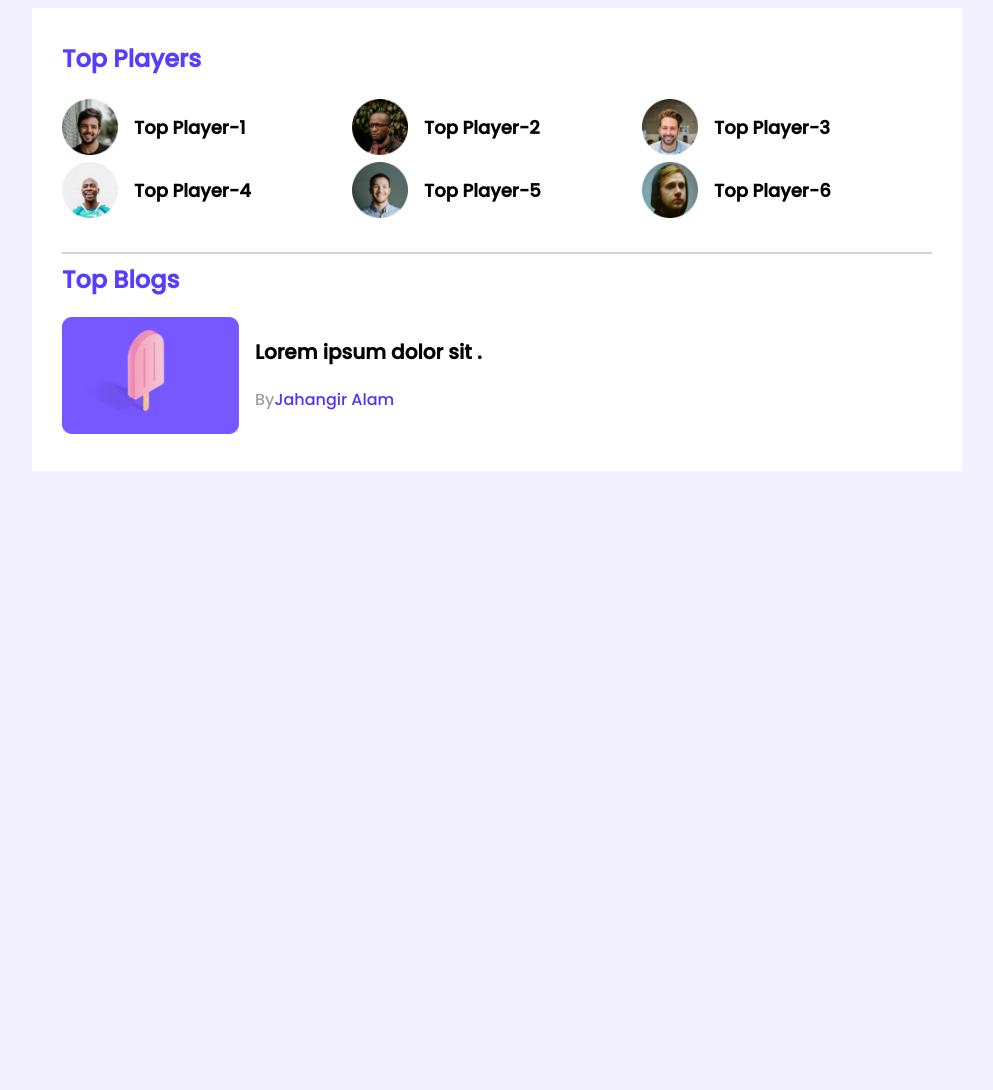
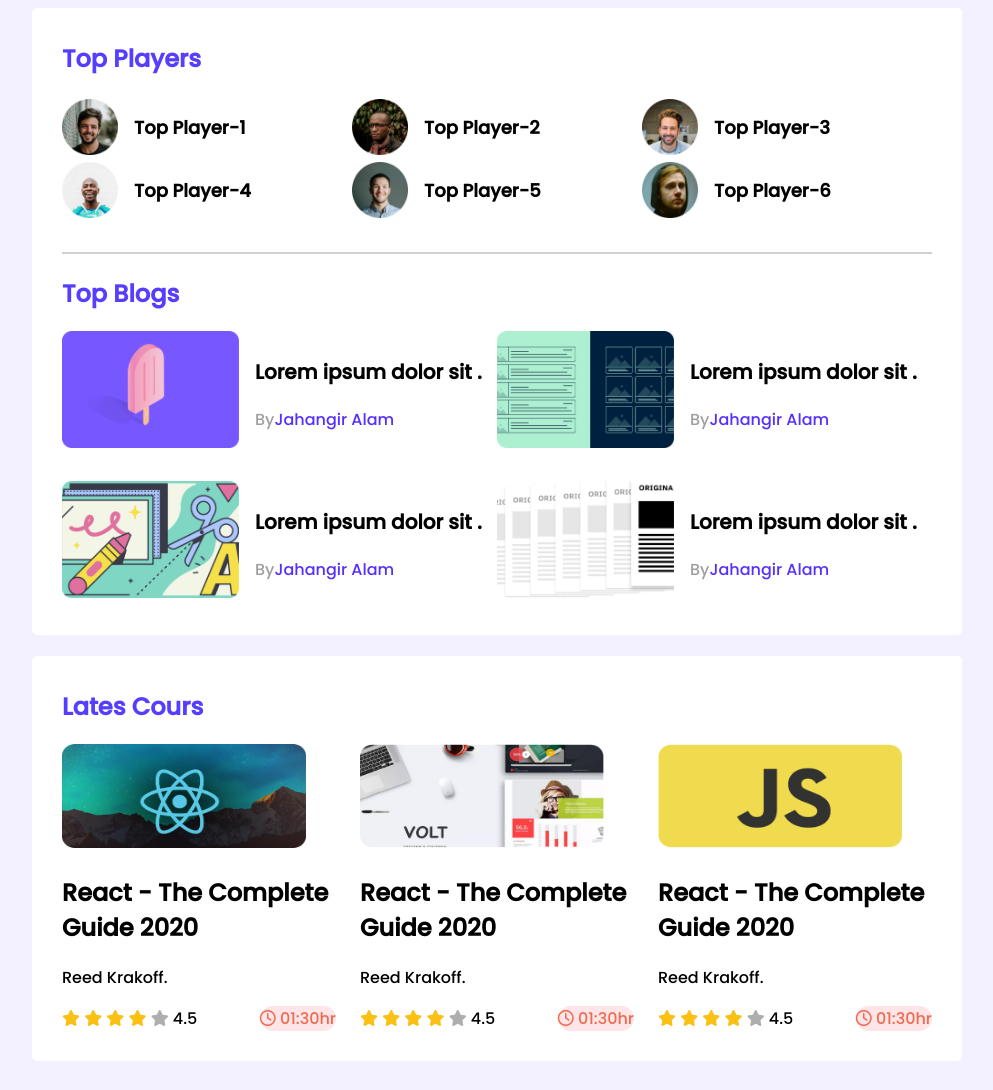
Before and after one commit to abdulhamid331404/leader-board-css3, a plain HTML site: page index.html in a window 1280 px wide. Shown: the whole page, without its empty margins (143-1136 px from the left). Before the commit the page ends 800 px from the top, so only its background shows below. Drawn offline with Linux system fonts and the light colour scheme.

Commit message:
add somthing

```diff
--- a/index.html
+++ b/index.html
@@ -5,6 +5,8 @@
     <meta http-equiv="X-UA-Compatible" content="IE=edge">
     <meta name="viewport" content="width=device-width, initial-scale=1.0">
     <title>Leader Board</title>
+    <!-- font awesome -->
+    <script src="https://kit.fontawesome.com/8f13d41410.js" crossorigin="anonymous"></script>
     <!-- stylesheed -->
     <link rel="stylesheet" href="styles/style.css">
 </head>
@@ -59,6 +61,108 @@
                           <p class="blog-author">By<a href="">Jahangir Alam</a></p>
                         </div>
                     </article>
+                    <article class="blog">
+                        <div class="thumbnail">
+                            <img src="images/blogs/blog-2.png" alt="">
+                        </div>
+                        <div class="blog-info">
+                          <h3 class="blog-title">Lorem ipsum dolor sit .</h3>
+                          <p class="blog-author">By<a href="">Jahangir Alam</a></p>
+                        </div>
+                    </article>
+                    <article class="blog">
+                        <div class="thumbnail">
+                            <img src="images/blogs/blog-3.png" alt="">
+                        </div>
+                        <div class="blog-info">
+                          <h3 class="blog-title">Lorem ipsum dolor sit .</h3>
+                          <p class="blog-author">By<a href="">Jahangir Alam</a></p>
+                        </div>
+                    </article>
+                    <article class="blog">
+                        <div class="thumbnail">
+                            <img src="images/blogs/blog-4.png" alt="">
+                        </div>
+                        <div class="blog-info">
+                          <h3 class="blog-title">Lorem ipsum dolor sit .</h3>
+                          <p class="blog-author">By<a href="">Jahangir Alam</a></p>
+                        </div>
+                    </article>
+                </div>
+            </div>
+        </section>
+        <!-- Latest Courses -->
+        <section class="container">
+            <h2 class="section-title">Lates Cours</h2>
+            <div class="courses">
+                <div class="course">
+                    <div class="course-banner">
+                        <img src="images/courses/course-1.png" alt="">
+                    </div>
+                    <div class="course-detil">
+                        <h2 class="course-title">React - The Complete Guide 2020</h2>
+                        <p class="course-author">Reed Krakoff.</p>
+                        <div class="course-info">
+                           <div>
+                            <i class="fas fa-star filled"></i>
+                            <i class="fas fa-star filled"></i>
+                            <i class="fas fa-star filled"></i>
+                            <i class="fas fa-star filled"></i>
+                            <i class="fas fa-star empty"></i>
+                        <span>4.5</span>
+                        </div>
+                         <div class="course-duration">
+                            <i class="far fa-clock"></i>
+                            01:30hr
+                           </div>
+                        </div>
+                    </div>
+                </div>
+                <div class="course">
+                    <div class="course-banner">
+                        <img src="images/courses/course-2.png" alt="">
+                    </div>
+                    <div class="course-detil">
+                        <h2 class="course-title">React - The Complete Guide 2020</h2>
+                        <p class="course-author">Reed Krakoff.</p>
+                        <div class="course-info">
+                           <div>
+                            <i class="fas fa-star filled"></i>
+                            <i class="fas fa-star filled"></i>
+                            <i class="fas fa-star filled"></i>
+                            <i class="fas fa-star filled"></i>
+                            <i class="fas fa-star empty"></i>
+                        <span>4.5</span>
+                        </div>
+                         <div class="course-duration">
+                            <i class="far fa-clock"></i>
+                            01:30hr
+                           </div>
+                        </div>
+                    </div>
+                </div>
+                <div class="course">
+                    <div class="course-banner">
+                        <img src="images/courses/course-3.png" alt="">
+                    </div>
+                    <div class="course-detil">
+                        <h2 class="course-title">React - The Complete Guide 2020</h2>
+                        <p class="course-author">Reed Krakoff.</p>
+                        <div class="course-info">
+                           <div>
+                            <i class="fas fa-star filled"></i>
+                            <i class="fas fa-star filled"></i>
+                            <i class="fas fa-star filled"></i>
+                            <i class="fas fa-star filled"></i>
+                            <i class="fas fa-star empty"></i>
+                        <span>4.5</span>
+                        </div>
+                         <div class="course-duration">
+                            <i class="far fa-clock"></i>
+                            01:30hr
+                           </div>
+                        </div>
+                    </div>
                 </div>
             </div>
         </section>
--- a/styles/style.css
+++ b/styles/style.css
@@ -7,15 +7,19 @@ body{
 }
 main{
     display: flex;
-    justify-content: center;
+    align-items: center;
+    flex-direction:column;
 }
 .container{
     background-color: #FFFFFF;
     width: 870px;
     padding: 30px;
+    margin-bottom: 21px;
+    border-radius: 5px;
 }
 hr{
     border:1px solid #D1D1D1;
+    margin-bottom: 22px;
 }
 .top-players{
     margin-bottom:30px;
@@ -47,8 +51,14 @@ hr{
 /*---------------
      top blog styles
 --------------------*/
+.blogs{
+    display: grid;
+    grid-template-columns: repeat(2, 1fr);
+    grid-row-gap: 26px;
+}
 .blog{
     display: flex;
+    align-items: center;
 }
 .thumbnail img{
     width: 177px;
@@ -69,3 +79,38 @@ hr{
     font-size:16px;
     color: #562EFF;
 }
+/*-----------------
+    Course styles
+-------------------*/
+.courses .course img{
+    height: 104px;
+    width: 244px;
+}
+.course-info{
+    display: flex;
+    align-items: center;
+    justify-content: space-between;
+}
+.fa-star{
+    font-size: 16px;
+}
+.fa-star.filled{
+    color:#fac014;
+}
+.fa-star.empty{
+    color:#AEAEAE;
+}
+.course-duration{
+    background-color: #FFE4E8;
+    border-radius: 18px;
+    color: #ED6B4F;
+    font-size: 16px;
+}
+.courses{
+    display: grid;
+    grid-template-columns: repeat(3, 1fr);
+    grid-column-gap: 24px;
+}
+.course{
+    background-color: #FFFFFF;
+}
```
